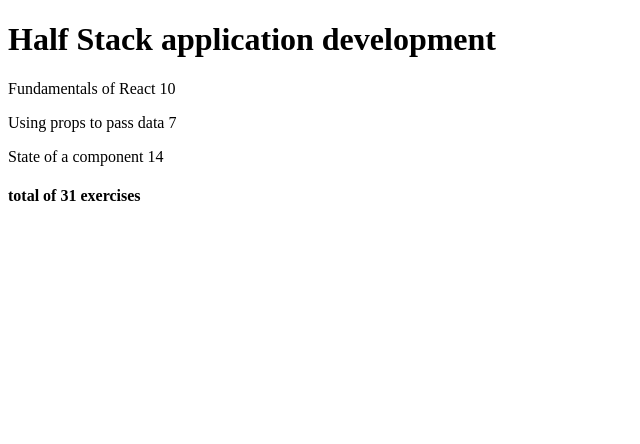
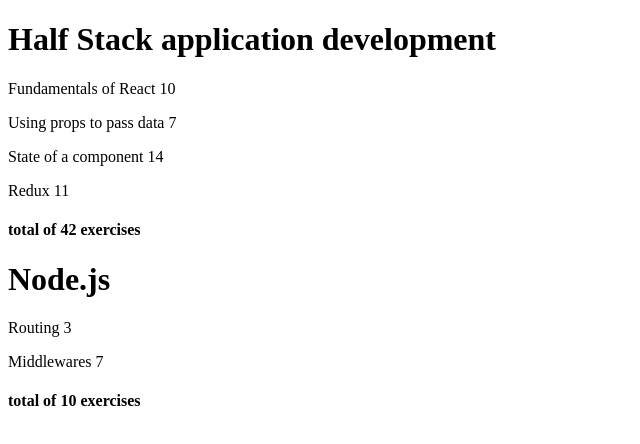
Before and after one commit to funkiv/FullStackOpen1, a React (Vite) app in the folder part1/courseinfo/: page / in a window 1280 px wide. Shown: the top 444 px of the page, without its empty margins (0-640 px from the left). Built offline with nearby package versions, Linux system fonts and the light colour scheme.

Commit message:
Complete actual 2.4 step 9

```diff
--- a/part1/courseinfo/src/App.jsx
+++ b/part1/courseinfo/src/App.jsx
@@ -36,9 +36,10 @@ const Course = ({ course }) => {
 }
 
 const App = () => {
-  const course = {
+  const courses = [
+    {
+      name: 'Half Stack application development',
       id: 1,
-    name: 'Half Stack application development',
       parts: [
         {
           name: 'Fundamentals of React',
@@ -54,17 +55,46 @@ const App = () => {
           name: 'State of a component',
           exercises: 14,
           id: 3
+        },
+        {
+          name: 'Redux',
+          exercises: 11,
+          id: 4
+        }
+      ],
+      totalExercises: 0
+    },
+    {
+      name: 'Node.js',
+      id: 2,
+      parts: [
+        {
+          name: 'Routing',
+          exercises: 3,
+          id: 1
+        },
+        {
+          name: 'Middlewares',
+          exercises: 7,
+          id: 2
         }
       ],
       totalExercises: 0
     }
+  ]
 
+  courses.forEach((course) => {
   course.totalExercises = course.parts.reduce((accumulator, part) => {
       accumulator += part.exercises
       return accumulator
     }, 0)
+  })
 
-  return <Course course={course} />
+  return (
+    <div>
+      {courses.map((course) => <Course key={course.id} course={course} />)}
+    </div>
+  )
 }
 
 export default App
```
Lines whose indentation alone changed are shown as unchanged.
